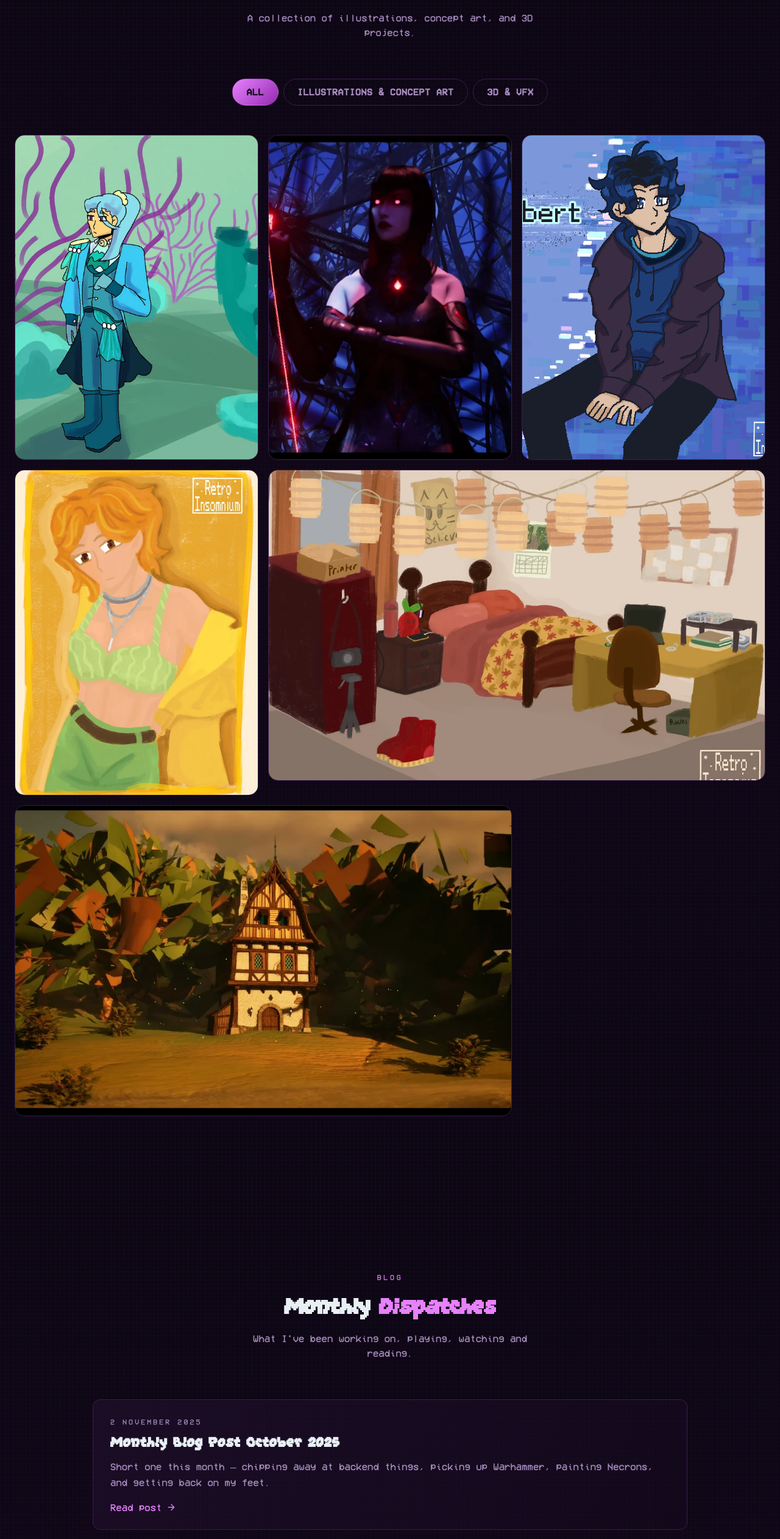
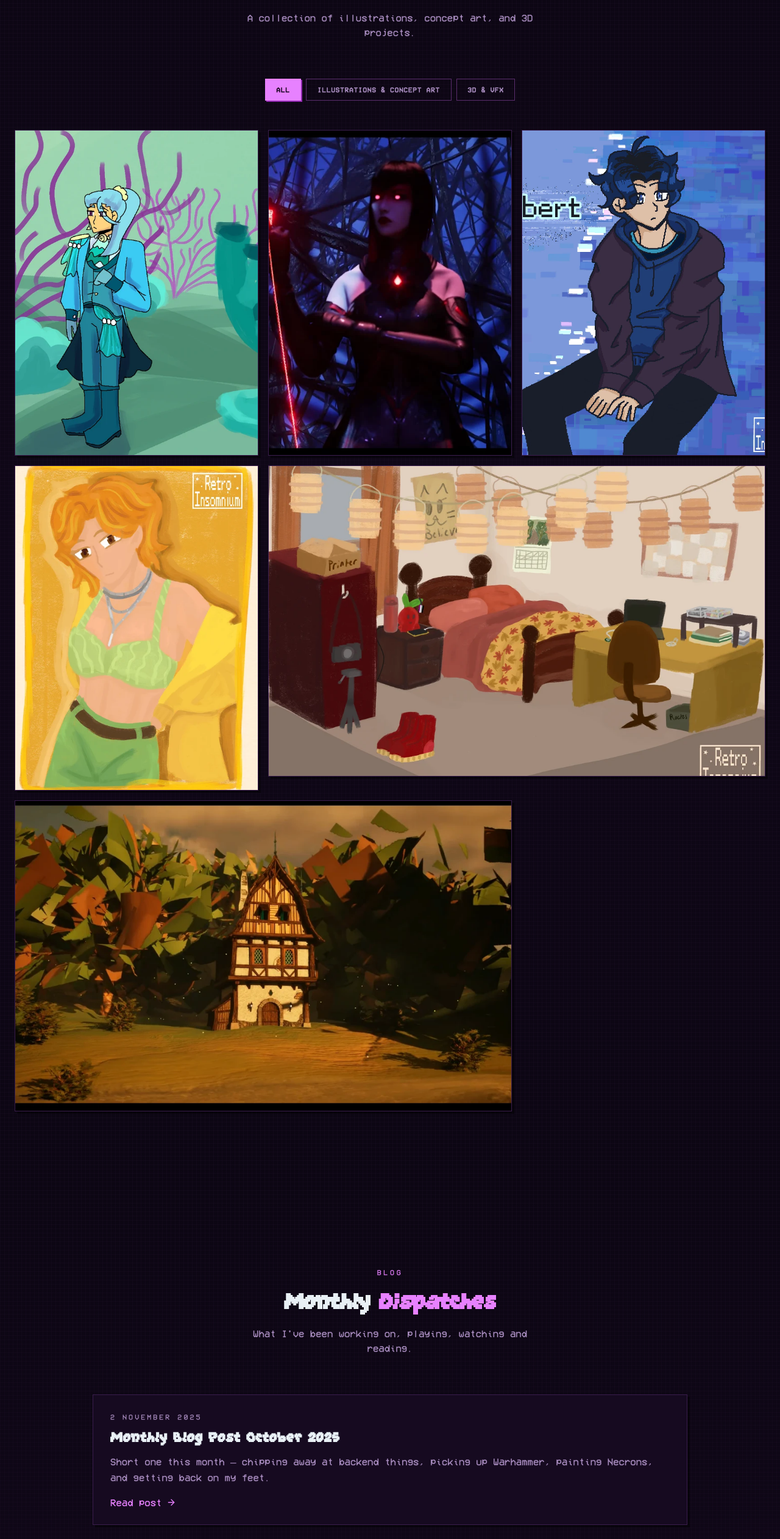
Before and after one commit to Jordan-Matchan/sparrow-site, a Svelte app: page / in a window 1280 px wide. Shown: the part 2046-4569 px from the top of the page at 61% size. Built offline with nearby package versions, Linux system fonts and the light colour scheme.

Commit message:
style(crt): square corners and pixel shadows across surfaces

```diff
--- a/src/app.css
+++ b/src/app.css
@@ -501,12 +501,14 @@ body::-webkit-scrollbar-thumb:hover {
 
 .portfolio-item {
   position: relative;
-  border-radius: 16px;
+  border-radius: 0;
   overflow: hidden;
-  border: 1px solid #3a1d4d;
+  border: 1px solid var(--border);
   cursor: pointer;
   aspect-ratio: 3/4;
-  transition: transform 0.5s cubic-bezier(0.23, 1, 0.32, 1), box-shadow 0.5s ease, border-color 0.3s ease;
+  background: var(--surface);
+  box-shadow: var(--shadow-pixel-dark);
+  transition: transform 0.18s ease, box-shadow 0.18s ease, border-color 0.18s ease;
 }
 
 .portfolio-item.portfolio-item-wide {
@@ -522,9 +524,9 @@ body::-webkit-scrollbar-thumb:hover {
 
 .portfolio-item:hover,
 .portfolio-item:focus-visible {
-  transform: translateY(-4px);
-  box-shadow: 0 20px 50px rgba(0, 0, 0, 0.4);
-  border-color: #E781FF40;
+  transform: translate(-2px, -2px);
+  box-shadow: 5px 5px 0 var(--accent-deep);
+  border-color: var(--accent);
 }
 
 .portfolio-img {
@@ -576,17 +578,17 @@ body::-webkit-scrollbar-thumb:hover {
   position: absolute;
   top: 1rem;
   right: 1rem;
-  width: 36px;
-  height: 36px;
-  border-radius: 50%;
-  background: rgba(231, 129, 255, 0.2);
-  backdrop-filter: blur(10px);
+  width: 34px;
+  height: 34px;
+  border-radius: 0;
+  background: var(--accent);
+  color: var(--ink);
+  box-shadow: 2px 2px 0 var(--accent-dim);
   display: flex;
   align-items: center;
   justify-content: center;
-  color: #E781FF;
   transform: scale(0);
-  transition: transform 0.3s cubic-bezier(0.23, 1, 0.32, 1);
+  transition: transform 0.25s cubic-bezier(0.23, 1, 0.32, 1);
 }
 
 .portfolio-item:hover .portfolio-expand,
@@ -612,40 +614,42 @@ body::-webkit-scrollbar-thumb:hover {
 
 /* ===== Filter Buttons ===== */
 .filter-btn {
-  padding: 0.6rem 1.4rem;
+  padding: 0.55rem 1.1rem;
   font-family: 'VCR OSD Mono', ui-monospace, monospace;
-  font-size: 0.95rem;
+  font-size: 0.7rem;
   font-weight: 700;
-  color: #A98DC0;
+  color: var(--muted);
   background: transparent;
-  border: 1px solid #3a1d4d;
-  border-radius: 999px;
+  border: 1px solid var(--border-mid);
+  border-radius: 0;
   cursor: pointer;
-  transition: all 0.3s ease;
-  letter-spacing: 0.04em;
+  transition: all 0.15s ease;
+  letter-spacing: 0.08em;
   text-transform: uppercase;
 }
 
 .filter-btn:hover,
 .filter-btn:focus-visible {
-  color: #E8F0F5;
-  border-color: #5a2d6d;
+  color: var(--text);
+  border-color: var(--accent);
 }
 
 .filter-btn.active {
-  background: linear-gradient(135deg, #E781FF, #922AB1);
-  color: #0c0613;
-  border-color: transparent;
+  background: var(--accent);
+  color: var(--ink);
+  border-color: var(--accent);
+  box-shadow: 2px 2px 0 var(--accent-dim);
 }
 
 /* ===== Contact Card ===== */
 .contact-card {
   position: relative;
-  background: #160a20;
-  border: 1px solid #3a1d4d;
-  border-radius: 1rem;
+  background: var(--surface);
+  border: 1px solid var(--border-mid);
+  border-radius: 0;
   padding: 4rem 2rem;
   overflow: hidden;
+  box-shadow: inset 0 0 40px rgba(231, 129, 255, 0.05);
 }
 
 @media (min-width: 768px) {
@@ -662,21 +666,21 @@ body::-webkit-scrollbar-thumb:hover {
   width: 44px;
   height: 44px;
   padding: 0;
-  border-radius: 12px;
-  border: 1px solid #3a1d4d;
-  background: transparent;
-  color: #A98DC0;
+  border-radius: 0;
+  border: 1px solid var(--border-mid);
+  background: var(--surface);
+  color: var(--muted);
   text-decoration: none;
   cursor: pointer;
-  transition: all 0.3s ease;
+  transition: all 0.16s ease;
 }
 
 .social-icon:hover,
 .social-icon:focus-visible {
-  border-color: #E781FF;
-  color: #E781FF;
-  transform: translateY(-2px);
-  box-shadow: 0 4px 20px rgba(231, 129, 255, 0.15);
+  border-color: var(--accent);
+  color: var(--accent);
+  transform: translate(-1px, -1px);
+  box-shadow: 2px 2px 0 var(--accent-dim);
 }
 
 /* ===== Lightbox ===== */
@@ -716,7 +720,7 @@ body::-webkit-scrollbar-thumb:hover {
   max-width: 90vw;
   max-height: 80vh;
   object-fit: contain;
-  border-radius: 8px;
+  border-radius: 0;
   box-shadow: 0 25px 80px rgba(0, 0, 0, 0.6);
 }
 
@@ -728,7 +732,7 @@ body::-webkit-scrollbar-thumb:hover {
   background: rgba(58, 29, 77, 0.6);
   backdrop-filter: blur(10px);
   border: 1px solid #5a2d6d;
-  border-radius: 50%;
+  border-radius: 0;
   width: 44px;
   height: 44px;
   display: flex;
@@ -754,7 +758,7 @@ body::-webkit-scrollbar-thumb:hover {
   background: rgba(58, 29, 77, 0.6);
   backdrop-filter: blur(10px);
   border: 1px solid #5a2d6d;
-  border-radius: 50%;
+  border-radius: 0;
   width: 48px;
   height: 48px;
   display: flex;
@@ -793,7 +797,7 @@ body::-webkit-scrollbar-thumb:hover {
   padding: 0.75rem 1rem;
   background: #160a20;
   border: 1px solid #3a1d4d;
-  border-radius: 0.5rem;
+  border-radius: 0;
   color: #E8F0F5;
   font-family: 'VCR OSD Mono', ui-monospace, monospace;
   font-size: 0.95rem;
@@ -808,8 +812,8 @@ body::-webkit-scrollbar-thumb:hover {
 
 .admin-input:focus {
   outline: none;
-  border-color: #E781FF;
-  box-shadow: 0 0 0 3px rgba(231, 129, 255, 0.15);
+  border-color: var(--accent);
+  box-shadow: var(--shadow-pixel-deep);
 }
 
 /* ===== Blog ===== */
@@ -817,46 +821,25 @@ body::-webkit-scrollbar-thumb:hover {
   display: block;
   position: relative;
   padding: 1.75rem 1.75rem 1.5rem;
-  background: linear-gradient(135deg, rgba(34, 16, 46, 0.6), rgba(22, 10, 32, 0.4));
-  border: 1px solid #3a1d4d;
-  border-radius: 0.75rem;
+  background: var(--surface);
+  border: 1px solid var(--border);
+  border-radius: 0;
   text-decoration: none;
   color: inherit;
-  transition: transform 0.4s cubic-bezier(0.23, 1, 0.32, 1),
-    border-color 0.3s ease, box-shadow 0.3s ease, background 0.3s ease;
-}
-
-.blog-card::before {
-  content: '';
-  position: absolute;
-  inset: 0;
-  border-radius: inherit;
-  padding: 1px;
-  background: linear-gradient(135deg, rgba(231, 129, 255, 0), rgba(231, 129, 255, 0.4));
-  -webkit-mask: linear-gradient(#000 0 0) content-box, linear-gradient(#000 0 0);
-  -webkit-mask-composite: xor;
-  mask-composite: exclude;
-  opacity: 0;
-  transition: opacity 0.3s ease;
-  pointer-events: none;
+  box-shadow: var(--shadow-pixel-dark);
+  transition: transform 0.18s ease, border-color 0.18s ease, box-shadow 0.18s ease;
 }
 
 .blog-card:hover,
 .blog-card:focus-visible {
-  transform: translateY(-2px);
-  border-color: #5a2d6d;
-  box-shadow: 0 12px 32px -16px rgba(231, 129, 255, 0.35);
-  background: linear-gradient(135deg, rgba(34, 16, 46, 0.85), rgba(22, 10, 32, 0.65));
-}
-
-.blog-card:hover::before,
-.blog-card:focus-visible::before {
-  opacity: 1;
+  transform: translate(-2px, -2px);
+  border-color: var(--accent);
+  box-shadow: 5px 5px 0 var(--accent-deep);
 }
 
 .blog-card:hover h3,
 .blog-card:focus-visible h3 {
-  color: #E781FF;
+  color: var(--accent);
 }
 
 /* ===== Prose (rendered markdown) ===== */
@@ -942,7 +925,7 @@ body::-webkit-scrollbar-thumb:hover {
   color: #A98DC0;
   font-style: italic;
   background: rgba(231, 129, 255, 0.05);
-  border-radius: 0 0.5rem 0.5rem 0;
+  border-radius: 0;
 }
 
 .prose-blog code {
@@ -951,14 +934,14 @@ body::-webkit-scrollbar-thumb:hover {
   padding: 0.15rem 0.4rem;
   background: #22102e;
   border: 1px solid #3a1d4d;
-  border-radius: 0.25rem;
+  border-radius: 0;
   color: #C9F6FF;
 }
 
 .prose-blog pre {
   background: #160a20;
   border: 1px solid #3a1d4d;
-  border-radius: 0.5rem;
+  border-radius: 0;
   padding: 1rem 1.25rem;
   overflow-x: auto;
 }
@@ -971,7 +954,7 @@ body::-webkit-scrollbar-thumb:hover {
 }
 
 .prose-blog img {
-  border-radius: 0.5rem;
+  border-radius: 0;
   border: 1px solid #3a1d4d;
   max-width: 100%;
   height: auto;
```
